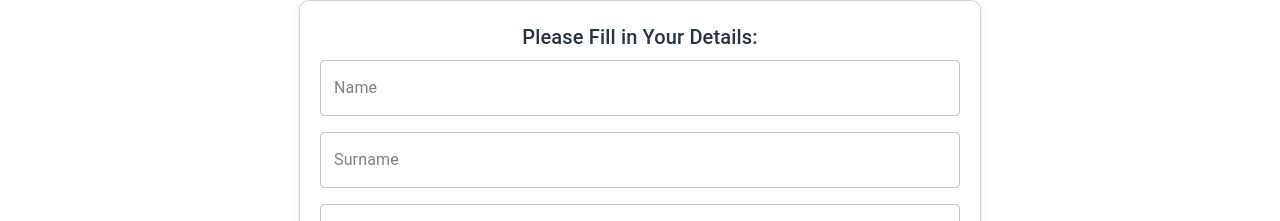
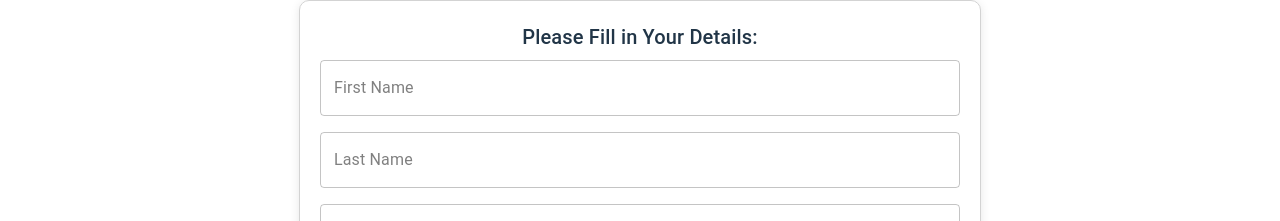
Before and after one commit to The-Fella-s/reTreat, a React (Vite) app in the folder frontend/: page /contact-us in a window 1280 px wide. Shown: the part 234-455 px from the top of the page. Built offline with nearby package versions, Linux system fonts and the light colour scheme; no server answers.

Commit message:
Fixed email sending and wording

```diff
--- a/frontend/src/components/ContactUs.jsx
+++ b/frontend/src/components/ContactUs.jsx
@@ -1,20 +1,49 @@
-import React from 'react';
+import React, { useState } from 'react';
 import { Box, TextField, Typography, Button } from '@mui/material';
 import { ToastContainer, toast } from 'react-toastify';
 import 'react-toastify/dist/ReactToastify.css';
+import axios from 'axios';
 
 const Contact = () => {
-    const handleSubmit = () => {
-        // Display the toast notification
-        toast.success("Form successfully sent!");
+    const [formData, setFormData] = useState({
+        name: '',
+        surname: '',
+        phone: '',
+        email: '',
+        message: ''
+    });
+
+    const handleChange = (e) => {
+        setFormData(prev => ({
+            ...prev,
+            [e.target.name]: e.target.value
+        }));
     };
 
+    const handleSubmit = async (e) => {
+        e.preventDefault();
+        try {
+            await axios.post('/api/send-email', formData);
+            toast.success("Form successfully sent!");
+            setFormData({
+                name: '',
+                surname: '',
+                phone: '',
+                email: '',
+                message: ''
+            });
+        } catch (error) {
+            toast.error("Failed to send message.");
+        }
+    };
 
     return (
-        <div style={{ textAlign: 'center', marginTop: '50px', fontFamily: "Special Elite"}}>
+        <div style={{ textAlign: 'center', marginTop: '50px', fontFamily: "Special Elite" }}>
             <h1>Contact Us</h1>
 
             <Box
+                component="form"
+                onSubmit={handleSubmit}
                 sx={{
                     width: '50%',
                     margin: '0 auto',
@@ -28,49 +57,63 @@ const Contact = () => {
                     Please Fill in Your Details:
                 </Typography>
                 <TextField
-                    label="Name"
+                    name="name"
+                    label="First Name"
                     variant="outlined"
                     fullWidth
+                    value={formData.name}
+                    onChange={handleChange}
                     sx={{ marginBottom: 2 }}
-                ></TextField>
+                />
                 <TextField
-                    label="Surname"
+                    name="surname"
+                    label="Last Name"
                     variant="outlined"
                     fullWidth
+                    value={formData.surname}
+                    onChange={handleChange}
                     sx={{ marginBottom: 2 }}
-                ></TextField>
+                />
                 <TextField
+                    name="phone"
                     label="Phone Number"
                     variant="outlined"
                     fullWidth
+                    value={formData.phone}
+                    onChange={handleChange}
                     sx={{ marginBottom: 2 }}
-                ></TextField>
+                />
                 <TextField
+                    name="email"
                     label="Email"
                     type="email"
                     variant="outlined"
                     fullWidth
+                    value={formData.email}
+                    onChange={handleChange}
                     sx={{ marginBottom: 2 }}
-                ></TextField>
+                />
                 <TextField
+                    name="message"
                     label="Message"
                     variant="outlined"
                     fullWidth
                     multiline
                     rows={6}
+                    value={formData.message}
+                    onChange={handleChange}
                     sx={{ marginBottom: 2 }}
-                ></TextField>
+                />
                 <Button
-                variant="contained"
-                color="secondary"
-                fullWidth
-                onClick={handleSubmit} // Attach the handleSubmit function to the button
+                    type="submit"
+                    variant="contained"
+                    color="secondary"
+                    fullWidth
                 >
-                Submit
+                    Submit
                 </Button>
             </Box>
-             {/* Toast container to display the notification */}
-             <ToastContainer />
+            <ToastContainer />
         </div>
     );
 };
```
Also changed, not shown: 1 other file (tests, documents, lock files or other folders).
